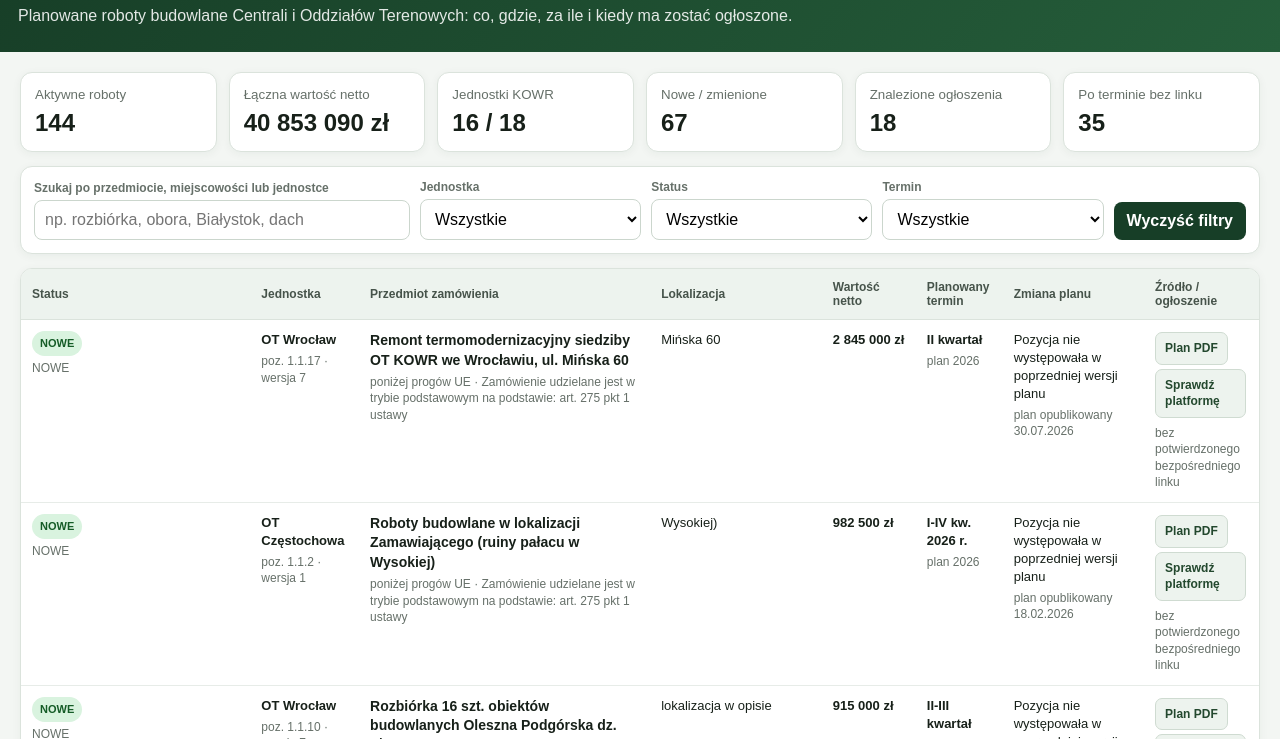
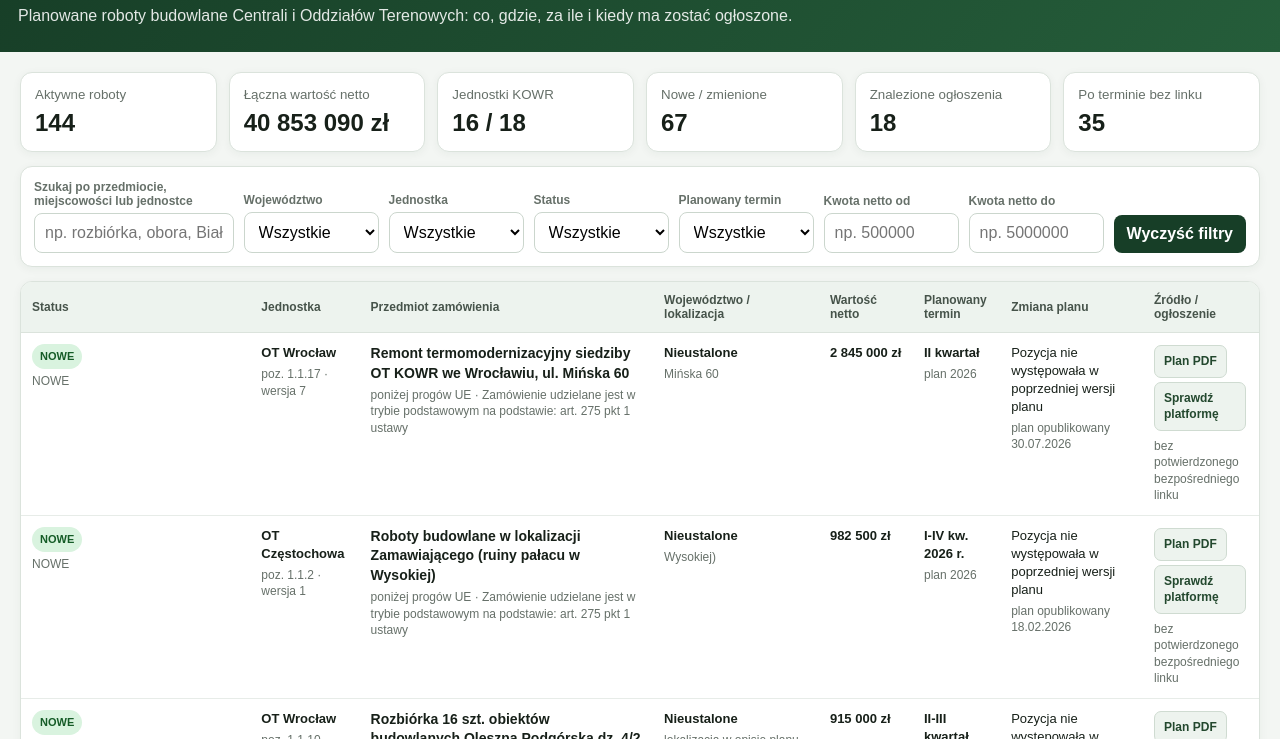
Before and after one commit to piotreknapierala-ops/monitor-planow-kowr, a plain HTML site: page docs/index.html in a window 1280 px wide. Shown: the part 61-800 px from the top of the page. Drawn offline with Linux system fonts and the light colour scheme.

Commit message:
Add files via upload

```diff
--- a/docs/index.html
+++ b/docs/index.html
@@ -18,7 +18,7 @@ main{max-width:1450px;margin:auto;padding:20px}
 .stats{display:grid;grid-template-columns:repeat(6,minmax(0,1fr));gap:12px;margin-bottom:14px}
 .stat,.filters,.table-wrap,.errors{background:var(--card);border:1px solid var(--line);border-radius:12px;box-shadow:0 2px 10px rgba(23,62,39,.05)}
 .stat{padding:14px}.stat small{display:block;color:var(--muted);margin-bottom:7px}.stat strong{font-size:24px}
-.filters{display:grid;grid-template-columns:1.7fr 1fr 1fr 1fr auto;gap:10px;padding:13px;margin-bottom:14px;align-items:end}
+.filters{display:grid;grid-template-columns:1.6fr repeat(6,minmax(135px,1fr)) auto;gap:10px;padding:13px;margin-bottom:14px;align-items:end}
 label{display:block;font-size:12px;font-weight:700;color:var(--muted);margin-bottom:5px}
 input,select,button{font:inherit} input,select{width:100%;padding:10px;border:1px solid #cbd6cd;border-radius:8px;background:#fff}
 button{border:0;border-radius:8px;padding:10px 13px;background:var(--green);color:#fff;cursor:pointer;font-weight:700}
@@ -52,9 +52,12 @@ a.btn{display:inline-block;text-decoration:none;border-radius:7px;padding:7px 9p
 
   <section class="filters">
     <div class="wide"><label for="q">Szukaj po przedmiocie, miejscowości lub jednostce</label><input id="q" placeholder="np. rozbiórka, obora, Białystok, dach"></div>
+    <div><label for="voivodeship">Województwo</label><select id="voivodeship"><option value="">Wszystkie</option></select></div>
     <div><label for="unit">Jednostka</label><select id="unit"><option value="">Wszystkie</option></select></div>
     <div><label for="status">Status</label><select id="status"><option value="">Wszystkie</option></select></div>
-    <div><label for="term">Termin</label><select id="term"><option value="">Wszystkie</option></select></div>
+    <div><label for="term">Planowany termin</label><select id="term"><option value="">Wszystkie</option></select></div>
+    <div><label for="minValue">Kwota netto od</label><input id="minValue" type="number" min="0" step="10000" placeholder="np. 500000"></div>
+    <div><label for="maxValue">Kwota netto do</label><input id="maxValue" type="number" min="0" step="10000" placeholder="np. 5000000"></div>
     <button id="reset">Wyczyść filtry</button>
   </section>
 
@@ -62,7 +65,7 @@ a.btn{display:inline-block;text-decoration:none;border-radius:7px;padding:7px 9p
     <div class="table-scroll">
       <table>
         <thead><tr>
-          <th>Status</th><th>Jednostka</th><th>Przedmiot zamówienia</th><th>Lokalizacja</th><th>Wartość netto</th>
+          <th>Status</th><th>Jednostka</th><th>Przedmiot zamówienia</th><th>Województwo / lokalizacja</th><th>Wartość netto</th>
           <th>Planowany termin</th><th>Zmiana planu</th><th>Źródło / ogłoszenie</th>
         </tr></thead>
         <tbody id="rows"></tbody>
@@ -87,14 +90,25 @@ function linksHtml(item){
   return html;
 }
 function render(){
-  const q=$('q').value.trim().toLowerCase(), unit=$('unit').value, status=$('status').value, term=$('term').value;
-  let items=DATA.items.filter(x=>!unit||x.unit===unit).filter(x=>!status||x.status===status).filter(x=>!term||x.planned_start===term);
-  if(q)items=items.filter(x=>[x.subject,x.unit,x.planned_start,x.change_detail,x.position].join(' ').toLowerCase().includes(q));
+  const q=$('q').value.trim().toLowerCase();
+  const voivodeship=$('voivodeship').value, unit=$('unit').value, status=$('status').value, term=$('term').value;
+  const minValue=$('minValue').value===''?null:Number($('minValue').value);
+  const maxValue=$('maxValue').value===''?null:Number($('maxValue').value);
+
+  let items=DATA.items
+    .filter(x=>!voivodeship||x.voivodeship===voivodeship)
+    .filter(x=>!unit||x.unit===unit)
+    .filter(x=>!status||x.status===status)
+    .filter(x=>!term||x.planned_start===term)
+    .filter(x=>minValue===null||(x.value_net!=null&&x.value_net>=minValue))
+    .filter(x=>maxValue===null||(x.value_net!=null&&x.value_net<=maxValue));
+
+  if(q)items=items.filter(x=>[x.subject,x.unit,x.voivodeship,x.location,x.planned_start,x.change_detail,x.position].join(' ').toLowerCase().includes(q));
   $('rows').innerHTML=items.length?items.map(x=>`<tr>
     <td><span class="tag ${statusClass(x.status)}">${esc(x.status)}</span><div class="sub">${esc(x.change_status==='BEZ ZMIAN'?'':x.change_status)}</div></td>
     <td><strong>${esc(x.unit)}</strong><div class="sub">poz. ${esc(x.position)} · wersja ${esc(x.plan_version||'?')}</div></td>
     <td><div class="subject">${esc(x.subject)}</div><div class="sub">${esc(x.threshold||'')} · ${esc(x.procedure||'')}</div></td>
-    <td>${esc(x.location||'lokalizacja w opisie')} </td>
+    <td><strong>${esc(x.voivodeship||'Nieustalone')}</strong><div class="sub">${esc(x.location||'lokalizacja w opisie planu')}</div></td>
     <td class="money">${fmtMoney(x.value_net)}</td>
     <td><strong>${esc(x.planned_start||'brak')}</strong><div class="sub">plan ${esc(x.year)}</div></td>
     <td>${esc(x.change_detail||'Bez zmian względem poprzedniej wersji')}<div class="sub">${esc(x.plan_date?('plan opublikowany '+x.plan_date):'')}</div></td>
@@ -108,9 +122,13 @@ async function start(){
   $('sItems').textContent=s.items??0;$('sValue').textContent=fmtMoney(s.value_net||0);$('sUnits').textContent=(s.units??0)+' / '+(s.expected_units??18);
   $('sChanges').textContent=s.new_or_changed??0;$('sPublished').textContent=s.published??0;$('sPast').textContent=s.past_due??0;
   if(DATA.meta.mode==='demo'||!DATA.meta.generated_at){$('banner').style.display='block';$('banner').textContent='Monitor jest gotowy. Dane pojawią się po pierwszym uruchomieniu workflow na GitHubie.'}
-  fillSelect('unit',DATA.items.map(x=>x.unit));fillSelect('status',DATA.items.map(x=>x.status));fillSelect('term',DATA.items.map(x=>x.planned_start));
-  ['q','unit','status','term'].forEach(id=>$(id).addEventListener(id==='q'?'input':'change',render));
-  $('reset').onclick=()=>{['q','unit','status','term'].forEach(id=>$(id).value='');render()};
+  fillSelect('voivodeship',DATA.items.map(x=>x.voivodeship));
+  fillSelect('unit',DATA.items.map(x=>x.unit));
+  fillSelect('status',DATA.items.map(x=>x.status));
+  fillSelect('term',DATA.items.map(x=>x.planned_start));
+  ['q','minValue','maxValue'].forEach(id=>$(id).addEventListener('input',render));
+  ['voivodeship','unit','status','term'].forEach(id=>$(id).addEventListener('change',render));
+  $('reset').onclick=()=>{['q','voivodeship','unit','status','term','minValue','maxValue'].forEach(id=>$(id).value='');render()};
   $('updated').textContent=DATA.meta.generated_at?'Aktualizacja: '+new Date(DATA.meta.generated_at).toLocaleString('pl-PL'):'Oczekiwanie na pierwszy skan';
   if(DATA.meta.errors?.length){$('errorsBox').hidden=false;$('errors').textContent=DATA.meta.errors.join('\n')}
   render();
```
